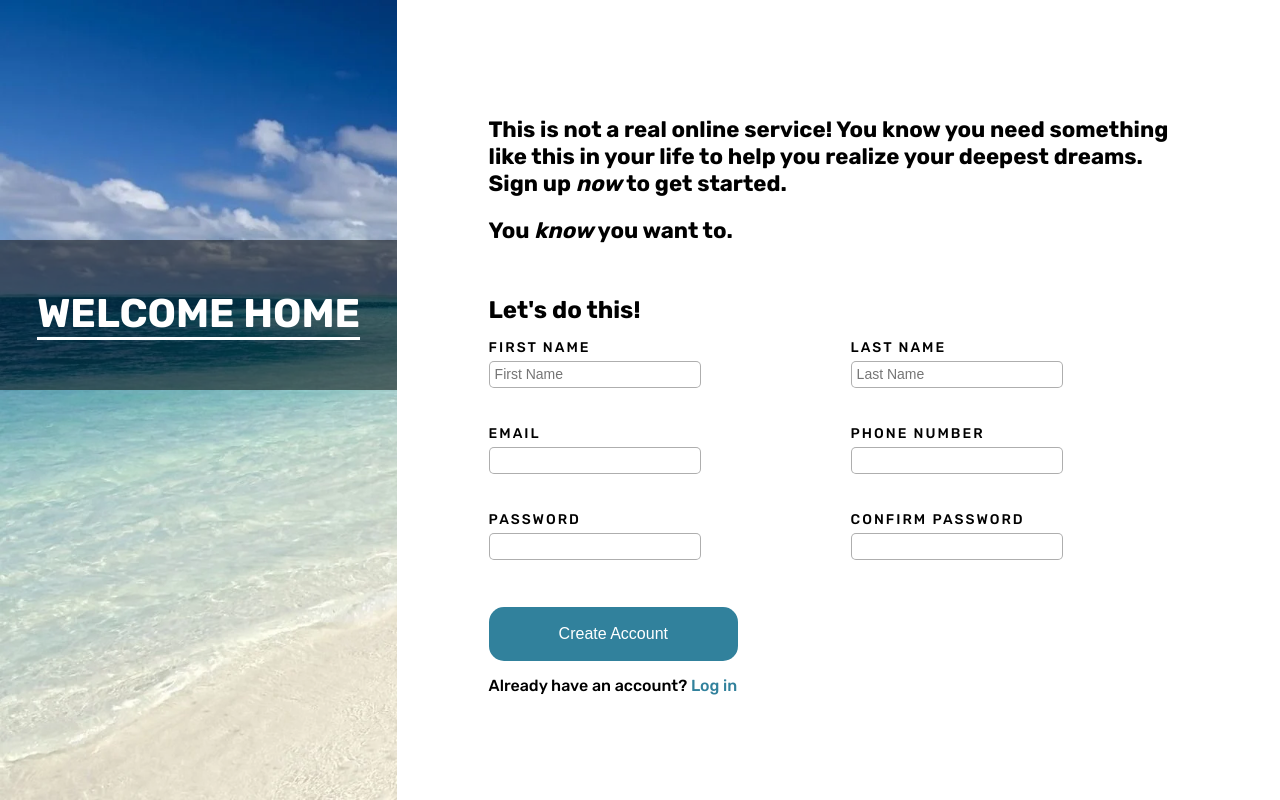
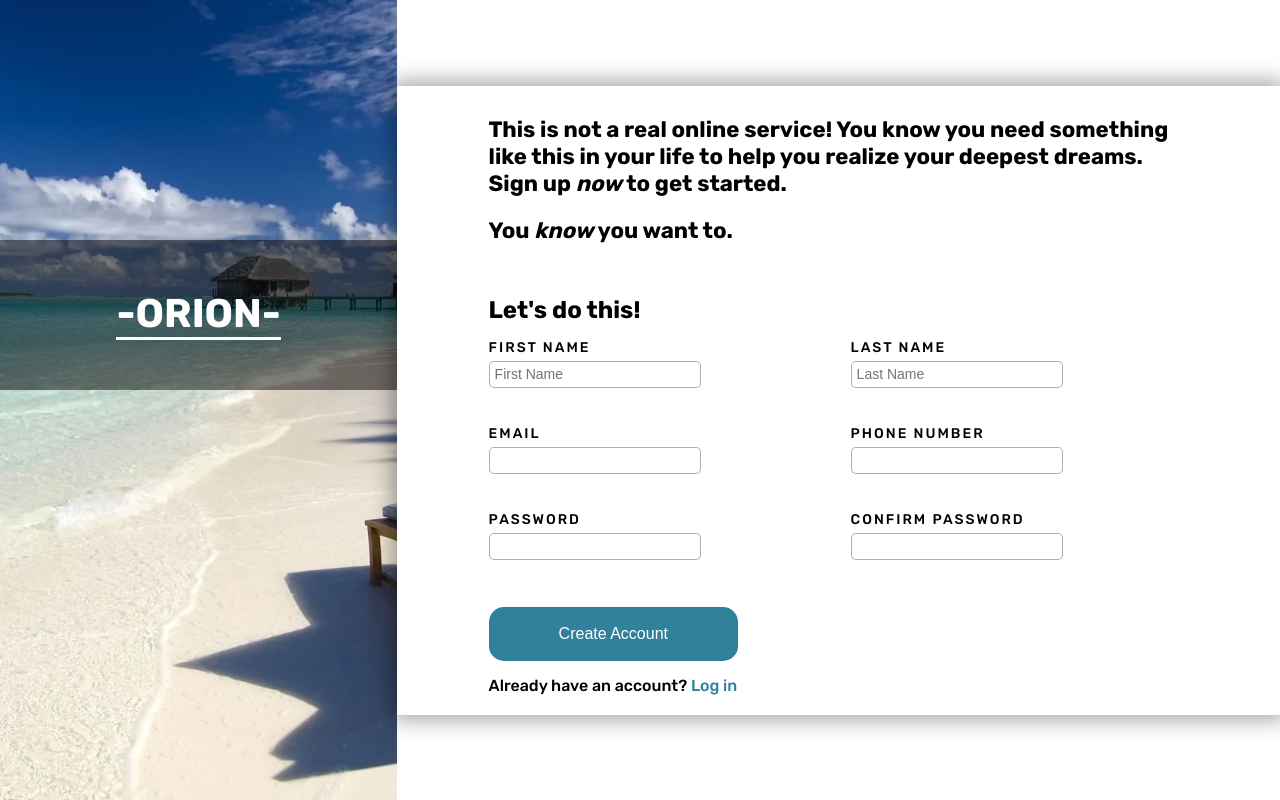
Before and after one commit to BryanF1nes/landing-page, a plain HTML site: page index.html in a window 1280 px wide. Drawn offline with Linux system fonts and the light colour scheme.

Commit message:
fixed some styling and naming issues

```diff
--- a/index.html
+++ b/index.html
@@ -14,7 +14,7 @@
     <div class="flex-container">
         <div class="img-container">
             <div class="gray-bg">
-                <h2>WELCOME HOME</h2>
+                <h2>-ORION-</h2>
                 <div class="bg"></div>
             </div>
         </div>
--- a/style.css
+++ b/style.css
@@ -18,6 +18,7 @@ body {
 .img-container {
     background: url(/landing-page/img/beach.png);
     background-repeat: repeat-x;
+    background-position: center;
     background-size: cover;
     position: relative;
     width: 45%;
@@ -54,6 +55,11 @@ body {
     justify-content: center;
     flex-direction: column;
     width: 100vw;
+    padding: 20px 0px;
+    -webkit-box-shadow: 0px 0px 20px 5px rgba(0,0,0,0.35);
+    -moz-box-shadow: 0px 0px 20px 5px rgba(0,0,0,0.35);
+    box-shadow: 0px 0px 20px 5px rgba(0,0,0,0.35);
+    z-index: 1;
 }
 
 .info-section {
```
